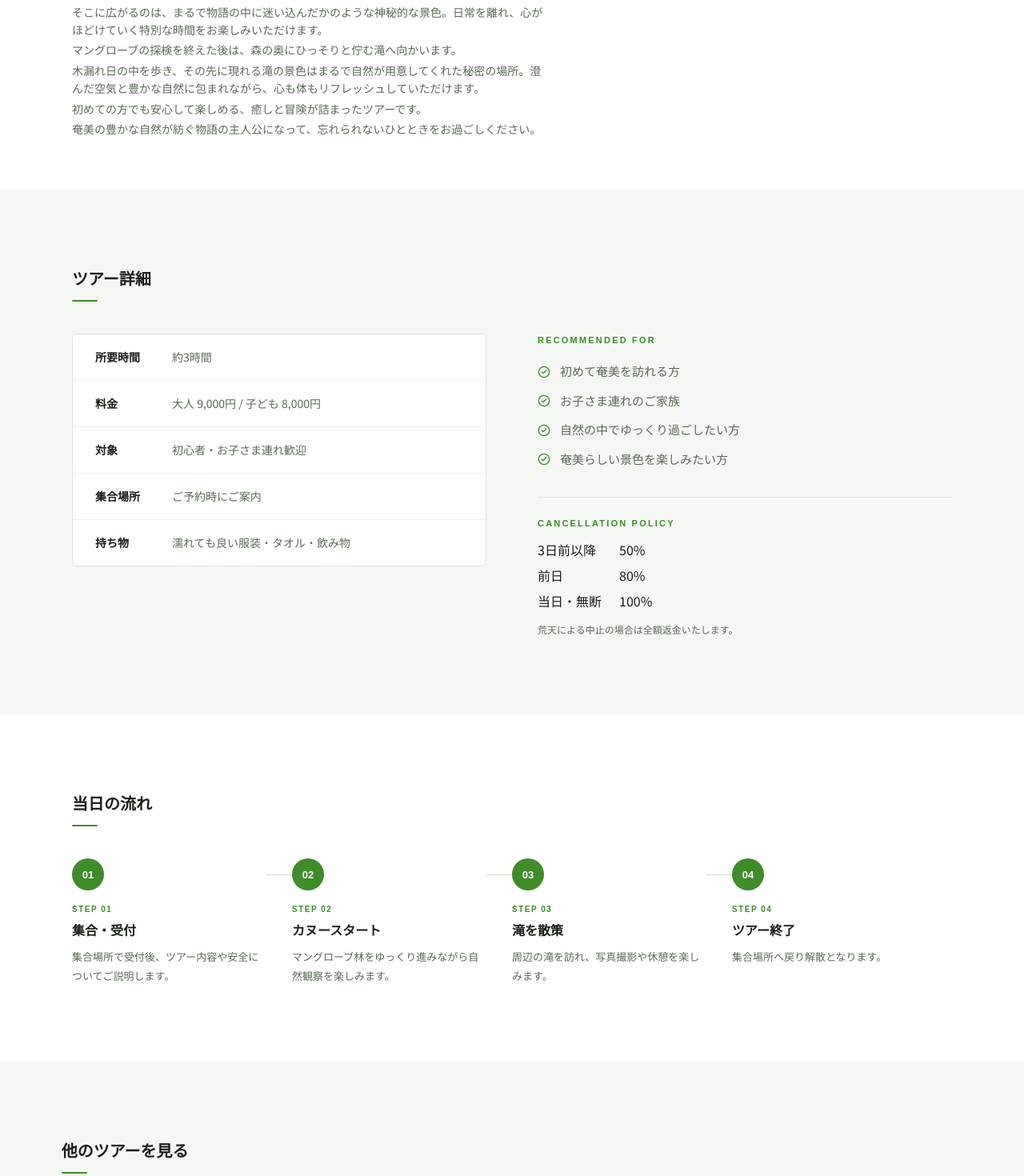
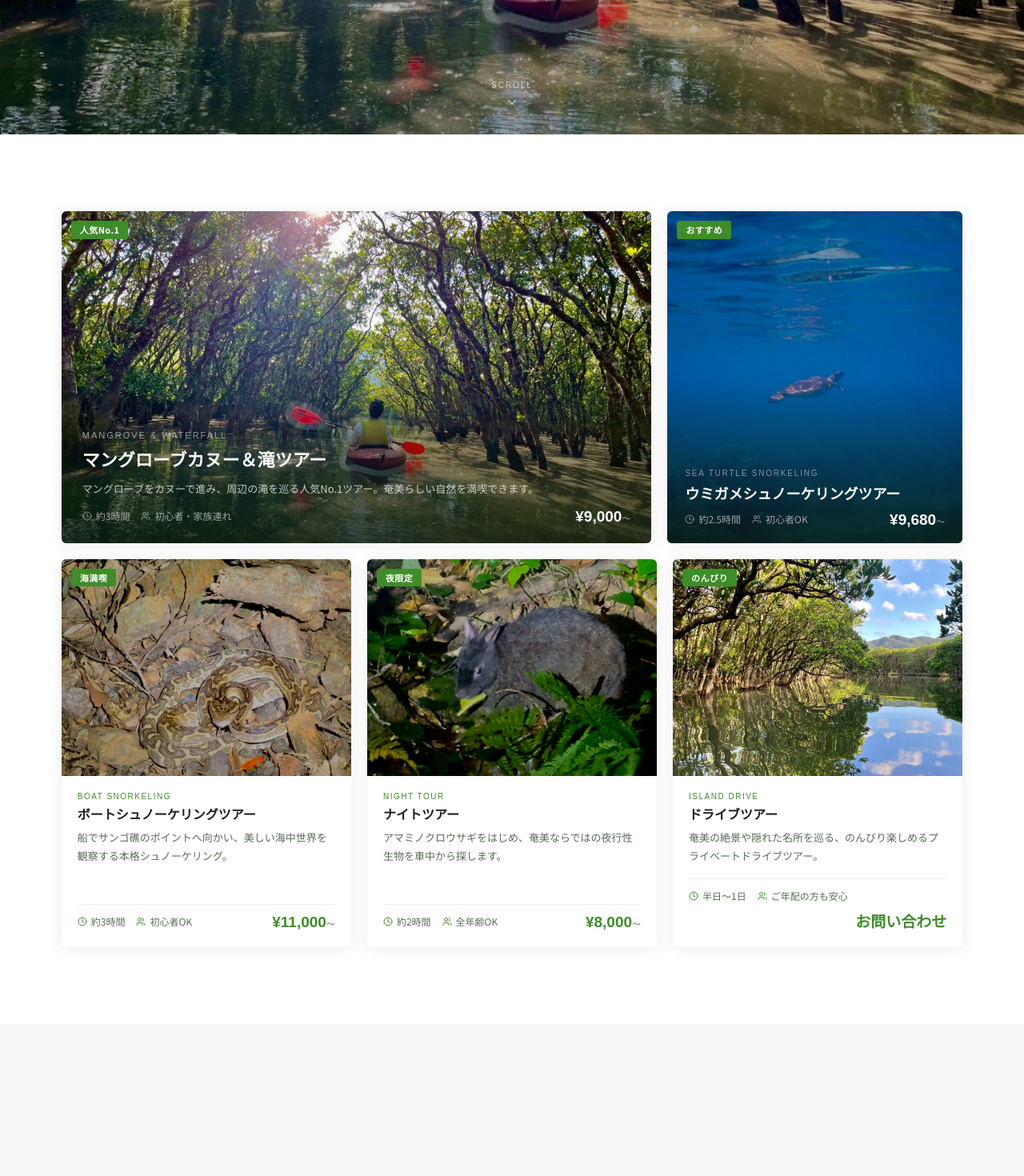
Before and after one commit to ikucha-portfolio/amami-guide-redesign, a React (Vite) app: page / in a window 1280 px wide. Shown: the part 580-2050 px from the top of the page at 80% size. Built offline with nearby package versions, Linux system fonts and the light colour scheme.

Commit message:
TOPからツアー詳細ページへの遷移実装

```diff
--- a/src/App.jsx
+++ b/src/App.jsx
@@ -1,7 +1,24 @@
+import { useState } from "react";
+import DesignA from "./components/DesignA";
 import TourDetailA from "./components/pages/TourDetailA";
 
 function App() {
-  return <TourDetailA />;
+  const [selectedTour, setSelectedTour] = useState(null);
+
+  if (selectedTour) {
+    return (
+      <TourDetailA
+        tour={selectedTour}
+        onBack={() => setSelectedTour(null)}
+      />
+    );
+  }
+
+  return (
+    <DesignA
+      onSelectTour={setSelectedTour}
+    />
+  );
 }
 
 export default App;
--- a/src/components/DesignA.tsx
+++ b/src/components/DesignA.tsx
@@ -42,7 +42,9 @@ const C = COLORS;
 //  ・白背景・広い余白・クリーンな構成
 // ─────────────────────────────────────────────────────────────
 
-export default function DesignA() {
+export default function DesignA({
+  onSelectTour,
+}) {
   return (
     <div style={{ background: C.white, color: C.text, fontFamily: "'Noto Sans JP', sans-serif" }}>
 
@@ -53,7 +55,9 @@ export default function DesignA() {
      <Hero />
 
       {/* ══ TOURS ════════════════════════════════════════════ */}
-      <Tours />
+      <Tours
+  onSelectTour={onSelectTour}
+/>
 
       {/* ══ GUIDE ════════════════════════════════════════════ */}
       {/* 薄いグリーン背景 */}
--- a/src/components/Tours.jsx
+++ b/src/components/Tours.jsx
@@ -11,7 +11,9 @@ const cardBase = {
   boxShadow: "0 2px 20px rgba(0,0,0,0.08)",
 };
 
-export default function Tours() {
+export default function Tours({
+  onSelectTour,
+}) {
   return (
     <section
       id="tours"
@@ -36,8 +38,14 @@ export default function Tours() {
             marginBottom: "20px",
           }}
         >
-          <TourCardFeatured tour={TOURS[0]} />
-          <TourCardTall tour={TOURS[1]} />
+          <TourCardFeatured
+  tour={TOURS[0]}
+  onSelectTour={onSelectTour}
+/>
+          <TourCardTall
+  tour={TOURS[1]}
+  onSelectTour={onSelectTour}
+/>
         </div>
 
         <div
@@ -51,6 +59,7 @@ export default function Tours() {
   <TourCardStandard
     key={tour.id}
     tour={tour}
+    onSelectTour={onSelectTour}
   />
 ))}
         </div>
@@ -60,9 +69,13 @@ export default function Tours() {
 }
 
 // 横長・特集（グリッド左2/3）
-function TourCardFeatured({ tour }) {
+function TourCardFeatured({
+  tour,
+  onSelectTour,
+}) {
   return (
     <div
+  onClick={() => onSelectTour?.(tour)}
   style={{
     ...cardBase,
     position: "relative",
@@ -70,6 +83,7 @@ function TourCardFeatured({ tour }) {
     aspectRatio: "16/9",
   }}
 >
+
       <ImageWithFallback
         src={tour.image}
         alt={tour.name}
@@ -143,9 +157,13 @@ function TourCardFeatured({ tour }) {
 }
 
 // 縦長（グリッド右1/3）
-function TourCardTall({ tour }) {
+function TourCardTall({
+  tour,
+  onSelectTour,
+}) {
   return (
     <div
+  onClick={() => onSelectTour?.(tour)}
   style={{
     ...cardBase,
         position: "relative",
@@ -217,9 +235,13 @@ function TourCardTall({ tour }) {
 }
 
 // 標準カード（下3枚）
-function TourCardStandard({ tour }) {
+function TourCardStandard({
+  tour,
+  onSelectTour,
+}) {
   return (
     <div
+  onClick={() => onSelectTour?.(tour)}
   style={{
     ...cardBase,
         cursor: "pointer",
--- a/src/components/pages/TourDetailA.jsx
+++ b/src/components/pages/TourDetailA.jsx
@@ -5,39 +5,38 @@ import TourInfo from "../tour/TourInfo";
 import TourFlow from "../tour/TourFlow";
 import Contact from "../Contact";
 import OtherTours from "../tour/OtherTours";
-import Footer from"../Footer";
+import Footer from "../Footer";
 
 import {
-  TOURS,
   COLORS as C,
 } from "../../siteData";
 
-const tour = TOURS.find(
-  (t) => t.id === "mangrove"
-);
-
-export default function TourDetailA({ onBack }) {
+export default function TourDetailA({
+  tour,
+  onBack,
+}) {
   return (
-    <div style={{ background: C.white, color: C.text, fontFamily: "'Noto Sans JP', sans-serif" }}>
-
-      {/* ══ NAV ══ A案と同じスタイル ══════════════════════════ */}
+    <div
+      style={{
+        background: C.white,
+        color: C.text,
+        fontFamily: "'Noto Sans JP', sans-serif",
+      }}
+    >
       <Nav />
 
-      {/* ══ HERO ══ 写真ヒーロー ════════════════════════════════ */}
       <TourHero tour={tour} />
-      {/* ══ ABOUT ══ ════════════════════════════════════════════ */}
+
       <TourAbout tour={tour} />
-      {/* ══ DETAILS ══ ══════════════════════════════════════════ */}
+
       <TourInfo tour={tour} />
-      {/* ══ FLOW ══ ════════════════════════════════════════════ */}
+
       <TourFlow tour={tour} />
-      {/* ══ TOURS ══ 他のツアー カルーセル ══════════════════════ */}
-      <OtherTours
-      currentTourId={tour.id}
-      />
-      {/* ══ CONTACT ══ A案と同じスタイル ════════════════════════ */}
+
+      <OtherTours currentTourId={tour.id} />
+
       <Contact />
-      {/* ══ FOOTER ══ ════════════════════════════════════════════ */}
+
       <Footer />
     </div>
   );
```
Lines whose indentation alone changed are shown as unchanged.
